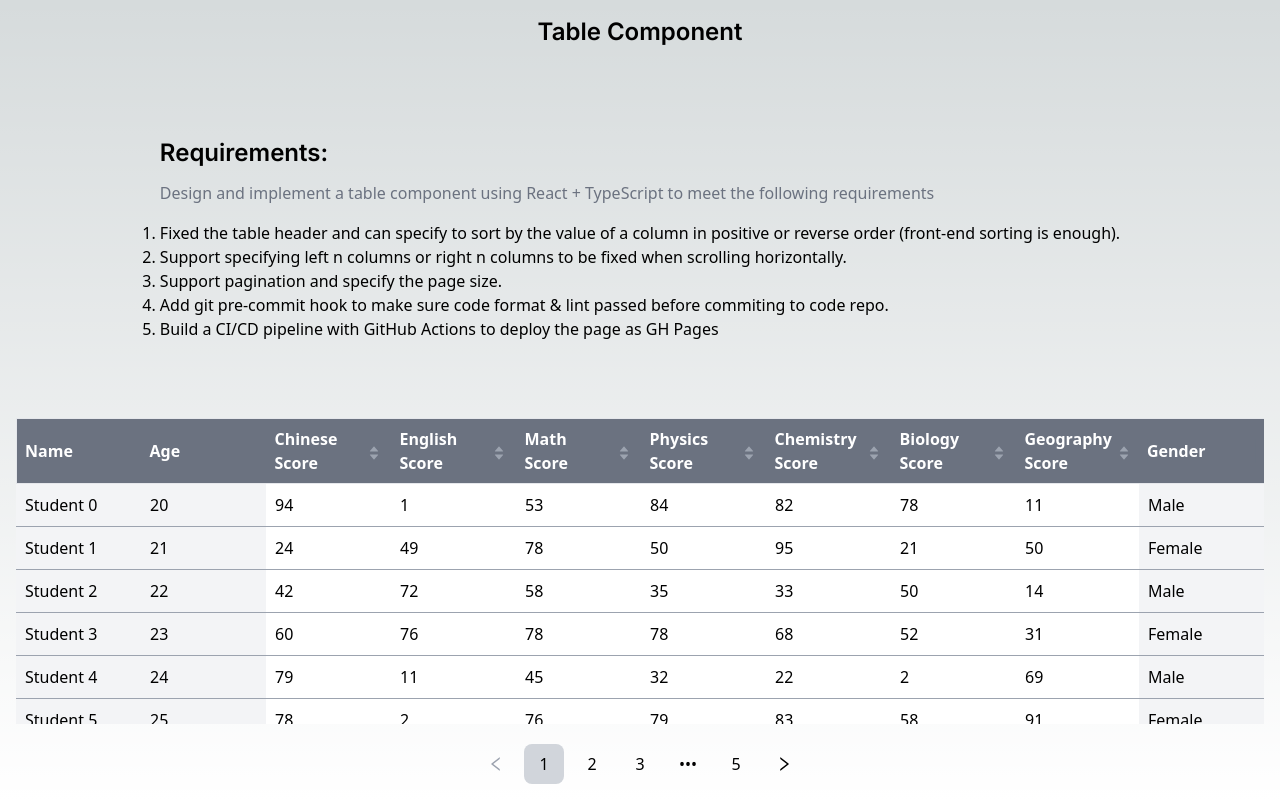
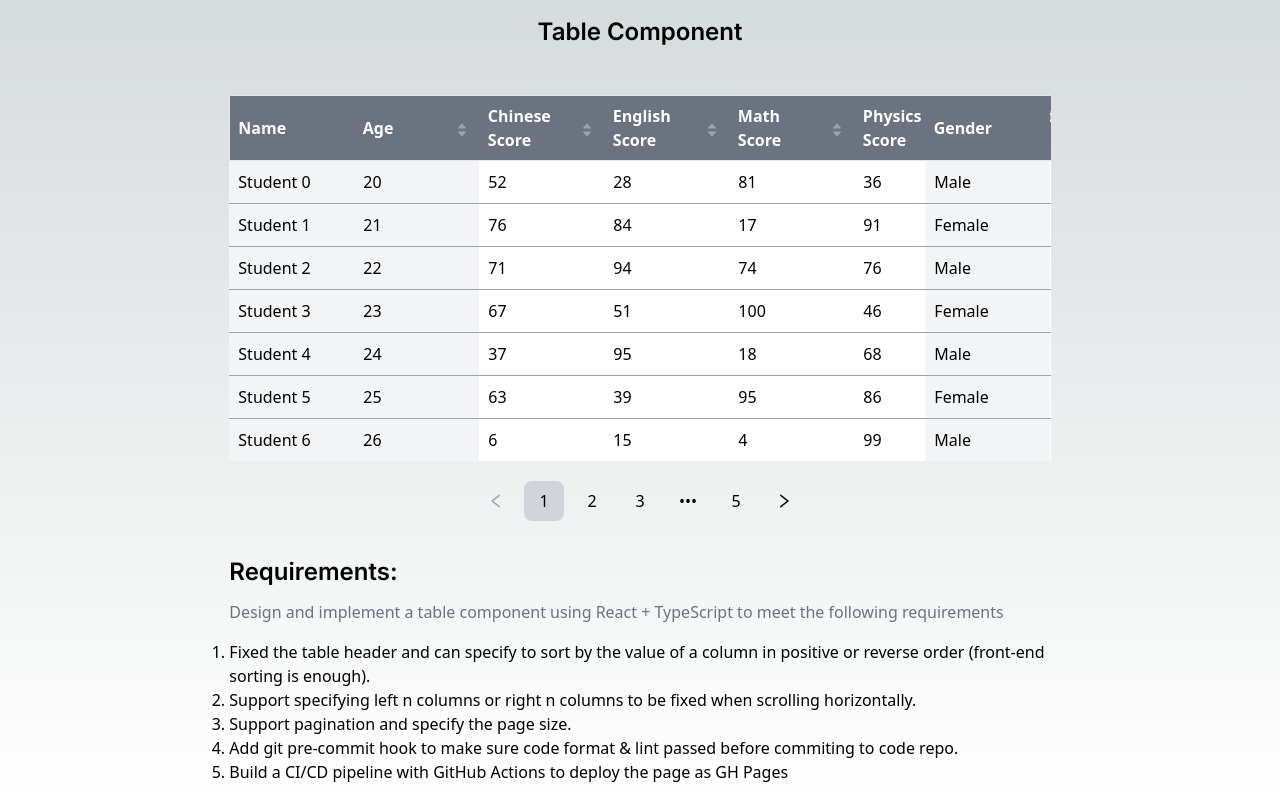
Before and after one commit to zykingmoon/ef-table.github.io, a Next.js app: page / in a window 1280 px wide. Built offline with nearby package versions, Linux system fonts and the light colour scheme.

Commit message:
Develop (#2)
* init project

* fix server-render error on Math lib

* add husky

* adjust sample

* upgrade node version for github actions

```diff
--- a/src/components/table/index.tsx
+++ b/src/components/table/index.tsx
@@ -73,14 +73,13 @@ export function Table({columns, dataSource, scroll, pagination, fixLeft=0, fixRi
     const [sortedSource, setSorted] = useState<DataType[]>(dataSource);
     const {x, y} = scroll || {}
     const columDatas:columDatasType[] = useColumnWidth(columns, fixLeft, fixRight, x);
-    // console.log('columDatas', columDatas)
+    // console.log('dataSource', dataSource)
 
     // pagination related
     let {pageSize = DEFAULT_PAGE_SIZE, current = 1} = pagination
     let pages = useMemo(() => Math.ceil(dataSource.length/pageSize), [dataSource, pageSize])
     const [page, setPage] = useState<number>(current);
     const [currentSource, setSource] = useState<DataType[]>(dataSource.slice(0, pageSize));
-
 
     const handleChangePage = useCallback(
         (nextPage: number) => {
@@ -117,6 +116,13 @@ export function Table({columns, dataSource, scroll, pagination, fixLeft=0, fixRi
             setSource(newSource.slice(0, pageSize))
         }, [pageSize, dataSource, sortOrder, sortedKey]
     );
+    useEffect(() => {
+        setPage(1);
+        setSortKey('');
+        setSortOrder(null);
+        setSorted(dataSource);
+        setSource(dataSource.slice(0, pageSize))
+    }, [dataSource, pageSize]);
 
     const theadRef = useRef<HTMLDivElement>();
     const tbodyRef = useRef<HTMLDivElement>();
@@ -152,12 +158,10 @@ export function Table({columns, dataSource, scroll, pagination, fixLeft=0, fixRi
                         </table>
                     </div>
                     <div className="overflow-y-auto" style={{maxHeight: y}} ref={tbodyRef as React.RefObject<HTMLDivElement>}>
-                        {/* <div className=""> */}
-                            <table className="overflow-scroll max-h-full table-fixed min-w-full border-collapse" style={{width: x ?? '100%'}}>
-                                <Group columDatas={columDatas} />
-                                <Body columDatas={columDatas} sortedKey={sortedKey} dataSource={currentSource} />
-                            </table>
-                        {/* </div> */}
+                        <table className="overflow-scroll max-h-full table-fixed min-w-full border-collapse" style={{width: x ?? '100%'}}>
+                            <Group columDatas={columDatas} />
+                            <Body columDatas={columDatas} sortedKey={sortedKey} dataSource={currentSource} />
+                        </table>
                     </div>
                 </>): (
                     <div className="overflow-hidden">
--- a/src/components/table/thead.tsx
+++ b/src/components/table/thead.tsx
@@ -39,11 +39,11 @@ export function Head({ columDatas, sortedKey, sortOrder, onSort }: HeadProps) {
                     let offsetStyle: React.CSSProperties = {};
                     if (column.fixed === 'left') {
                         baseClass.push('sticky z-10');
-                        divClass = 'bg-gray-500';
+                        column.sorter && (divClass = 'bg-gray-500');
                         offsetStyle = {left: column.offset}
                     } else if (column.fixed === 'right') {
                         baseClass.push('sticky z-10');
-                        divClass = 'bg-gray-500';
+                        column.sorter && (divClass = 'bg-gray-500');
                         offsetStyle = {right: column.offset}
                     }
                     return (<th
--- a/src/pages/TableSample.tsx
+++ b/src/pages/TableSample.tsx
@@ -1,4 +1,5 @@
 import { Table } from '../components/table'
+import {useState, useEffect} from 'react';
 import { DataType, ColumnsType } from '../components/table/interface'
 
 
@@ -11,16 +12,13 @@ const columns: ColumnsType<DataType>[] = [
   {
     title: 'Age',
     dataIndex: 'age',
+    sorter: true,
     width: 100,
   },
   {
     title: 'Chinese Score',
     dataIndex: 'chinese',
-    // sorter: true,
-    sorter: {
-      compare: (a, b) => a.chinese - b.chinese,
-      // multiple: 3,
-    },
+    sorter: true,
   },
   {
     title: 'English Score',
@@ -63,9 +61,13 @@ const columns: ColumnsType<DataType>[] = [
     width: 100,
   },
 ];
-const data: DataType[] = [];
+
+const TableSample: React.FC = () => {
+  const [data, setData] = useState<DataType[]>([])
+  useEffect(() => {
+    const newData: DataType[] = [];
     for (let i = 0; i < 90; i++) {
-  data.push({
+      newData.push({
         key: i,
         name: `Student ${i}`,
         age: 20 + i,
@@ -80,28 +82,18 @@ for (let i = 0; i < 90; i++) {
         history: Math.round(Math.random() * 100),
       });
     }
-
-// ant-table-cell ant-table-column-sort ant-table-column-has-sorters
-// ant-table-cell ant-table-column-has-sorters
-// anticon anticon-caret-down ant-table-column-sorter-down
-// anticon anticon-caret-down ant-table-column-sorter-down active
-// const onChange: TableProps<DataType>['onChange'] = (pagination, filters, sorter, extra) => {
-//   console.log('params', pagination, filters, sorter, extra);
-// };
-
-const TableSample: React.FC = () =>
-  <Table
+    setData(newData)
+  }, []);
+  return <Table
     columns={columns}
     dataSource={data}
-    // onChange={onChange}
     pagination={{ pageSize: 20 }}
-    scroll={{ y: 240, x: 1300 }}
+    scroll={{ y: 300, x: 1300 }}
     fixLeft={2}
     fixRight={1}
-    // pagination={false}
-  />;
-
-
+  />
+}
+  ;
 
 export {
   TableSample
--- a/src/pages/index.tsx
+++ b/src/pages/index.tsx
@@ -6,10 +6,11 @@ const inter = Inter({ subsets: ['latin'] })
 
 export default function Home() {
   return (
-    <main className="flex min-h-screen flex-col items-center justify-between p-4">
+    <main className="flex min-h-screen w-2/3 mx-auto flex-col items-center justify-between p-4">
       <h1 className={`${inter.className} mb-3 text-2xl font-semibold`}>
         Table Component
       </h1>
+      <TableSample />
       <div>
         <h2 className={`${inter.className} mb-3 text-2xl font-semibold`}>
           Requirements:
@@ -25,7 +26,6 @@ export default function Home() {
           <li>Build a CI/CD pipeline with GitHub Actions to deploy the page as GH Pages</li>
         </ul>
       </div>
-      <TableSample />
 
     </main>
   )
```
Also changed, not shown: package.json (+17 -1 lines), 2 other files (tests, documents, lock files or other folders). Lines whose indentation alone changed are shown as unchanged.
